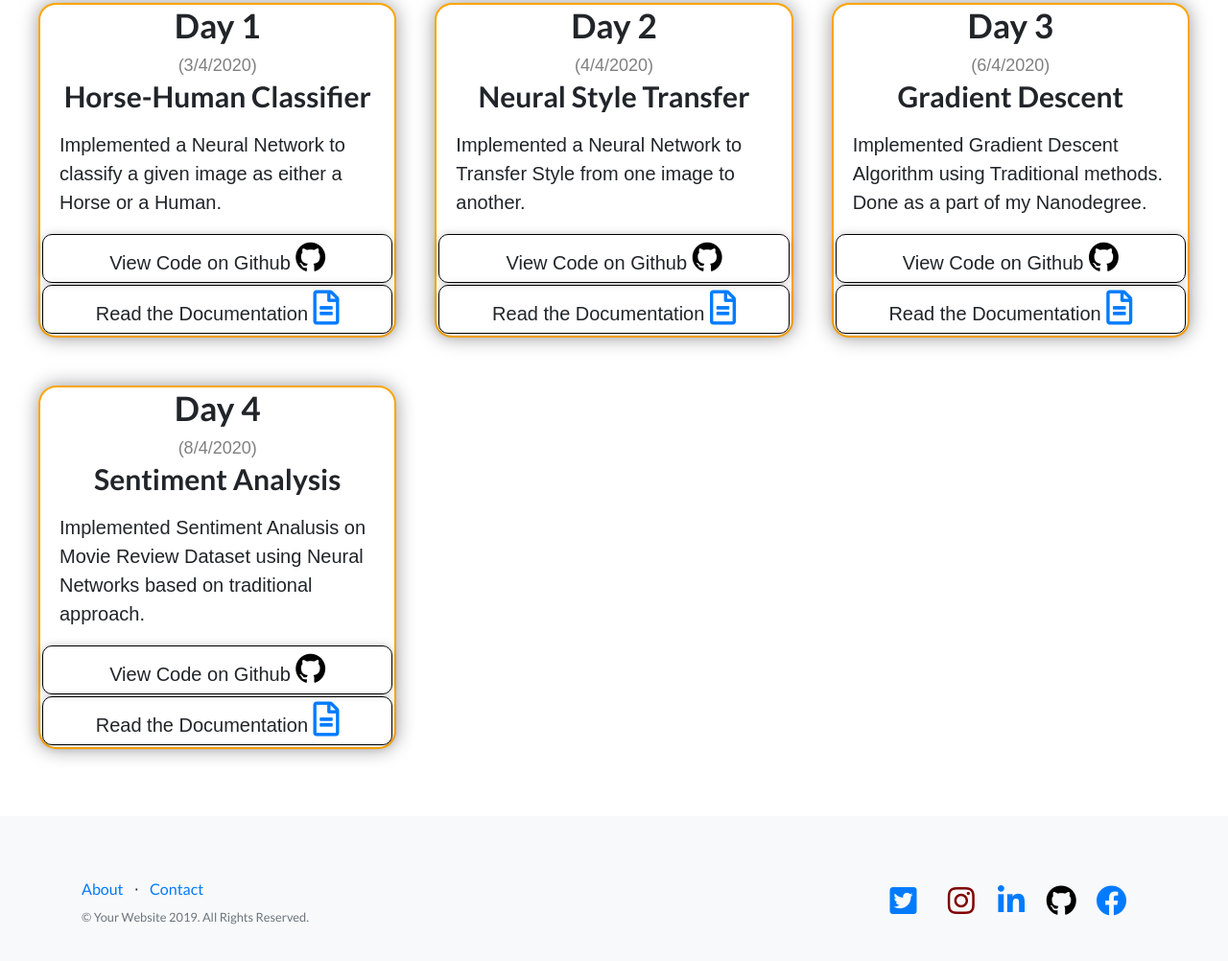
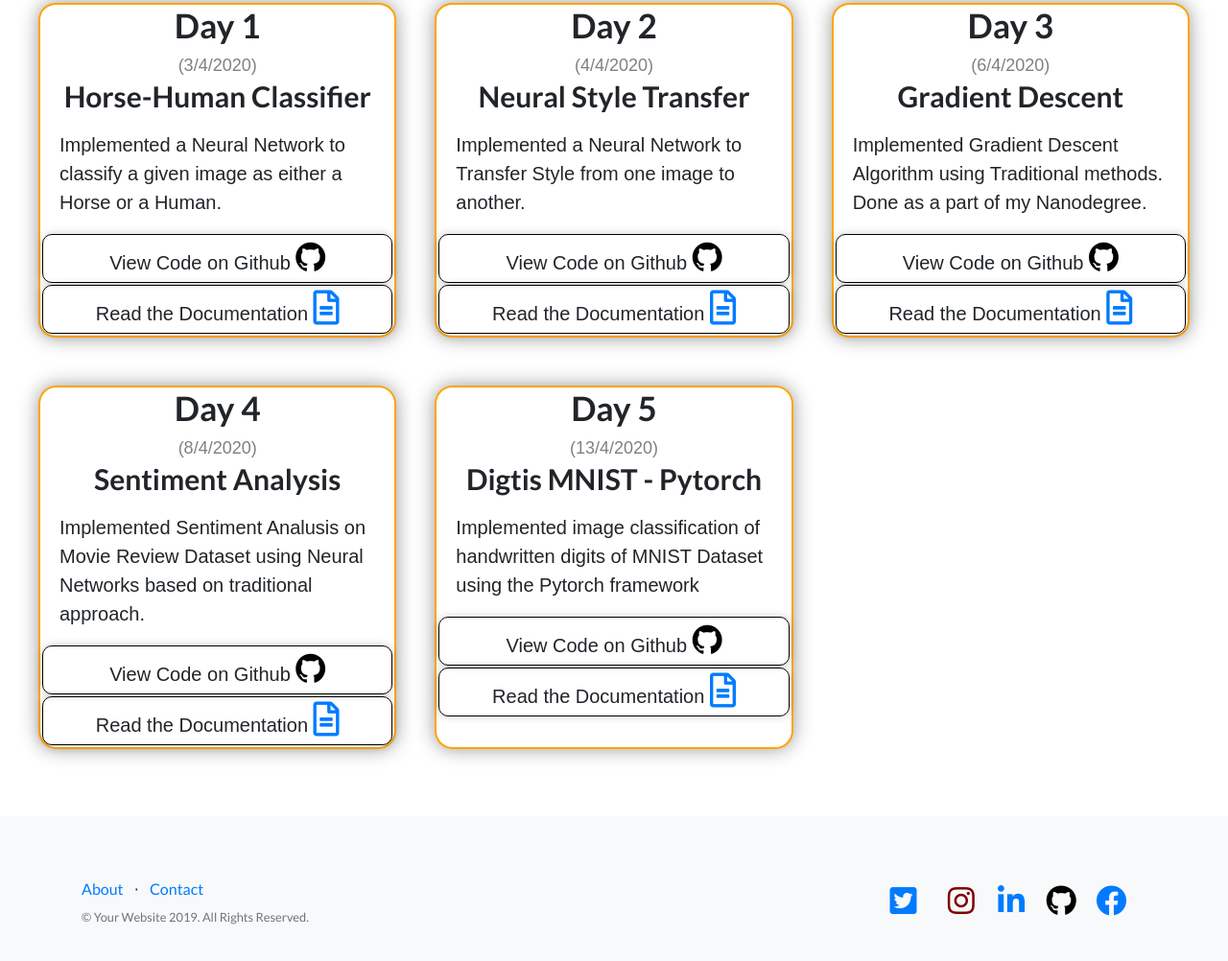
Before and after one commit to infiniteoverflow/100DaysOfML, a website: page index.html in a window 1280 px wide. Shown: the part 916-1918 px from the top of the page at 96% size. Drawn offline with Linux system fonts and the light colour scheme.

Commit message:
Added day5

```diff
--- a/index.html
+++ b/index.html
@@ -160,6 +160,31 @@
         </div>
       </div>
 
+
+      <!-- day 5 -->
+      <div class="card">
+        <h1 class='day-number' style="font-size: 35px; text-align: center;">Day 5</h1>
+        <p class='date'>(13/4/2020)</p>
+        <h1 class='day-topic' style= "font-size: 30px; text-align: center;">Digtis MNIST - Pytorch</h1>
+        <div class="day-descr">
+          <p>Implemented image classification of handwritten digits of MNIST Dataset using the Pytorch framework
+          </p>
+        </div>
+        <div class="day-proofs">
+          <div>View Code on Github
+            <a href="https://github.com/infiniteoverflow/Digits-MNIST-Pytorch">
+              <i class="fa fa-github" style="font-size:36px; color: black;"></i>
+            </a>
+          </div>
+
+          <div>Read the Documentation
+            <a href="https://infiniteoverflow.github.io/Digits-MNIST-Pytorch/">
+              <i class='far fa-file-alt' style='font-size:36px'></i>
+            </a>
+          </div>
+        </div>
+      </div>
+
     </div>
   </section>
 
```
